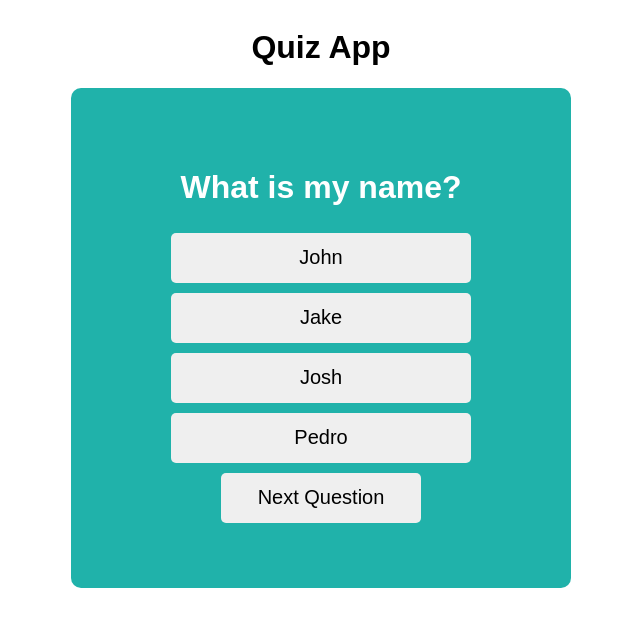
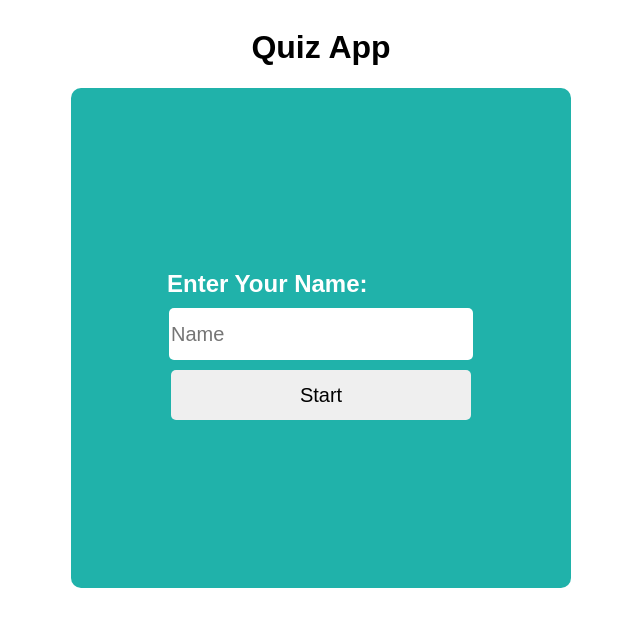
Before and after one commit to Koshur1504/QuizApp, a React (Create React App) app: page / in a window 1280 px wide. Shown: the top 626 px of the page, without its empty margins (319-959 px from the left). Built offline with nearby package versions, Linux system fonts and the light colour scheme.

Commit message:
changing css

```diff
--- a/src/App.js
+++ b/src/App.js
@@ -7,7 +7,7 @@ import EndScreen from "./components/EndScreen";
 import { gameStateContext } from "./helper/Context";
 
 export default function App() {
-  const [gameState, setGameState] = useState("playing");
+  const [gameState, setGameState] = useState("menu");
   const [userName, setUserName] = useState("");
   const [score, setScore] = useState(0);
 
```
